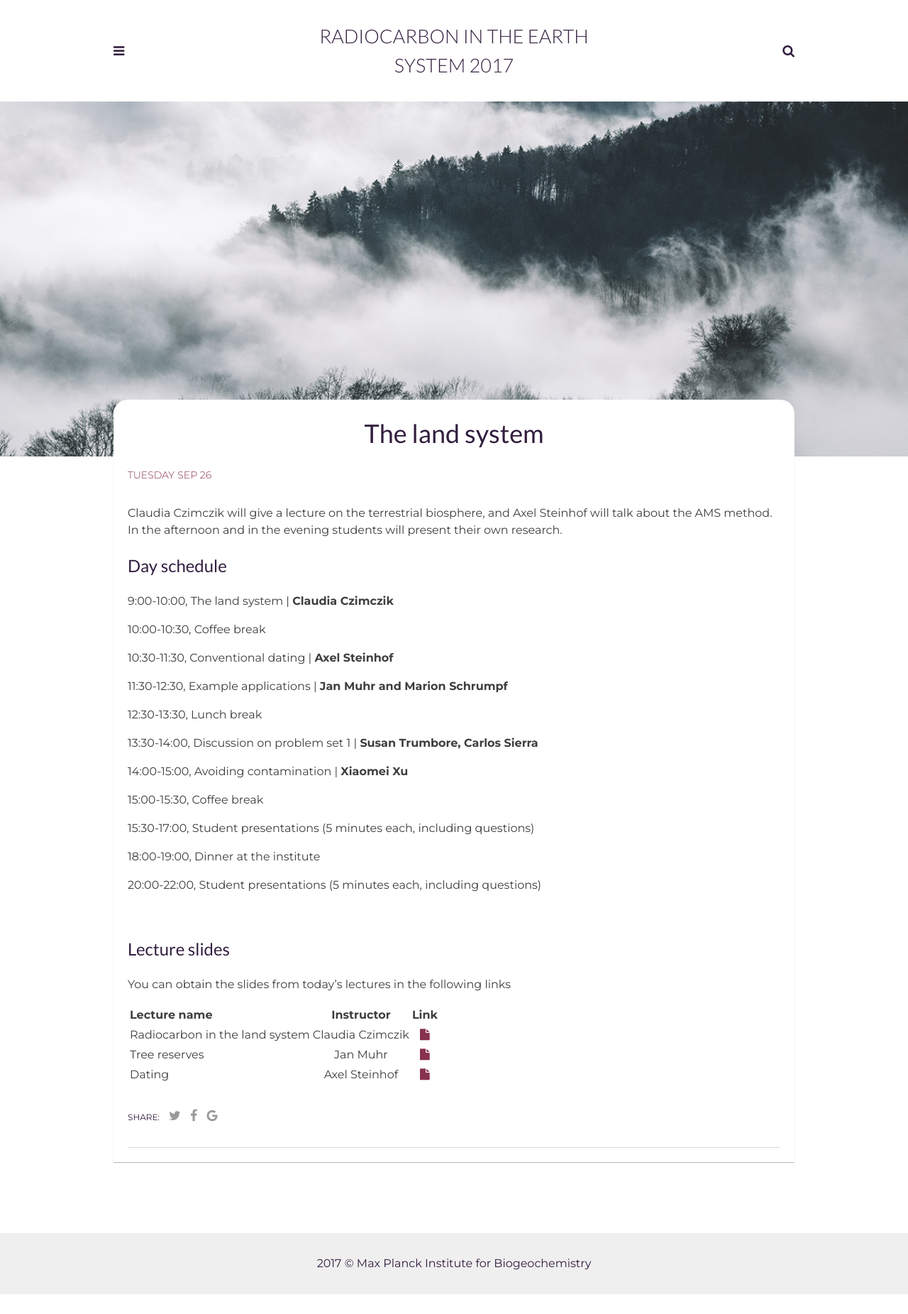
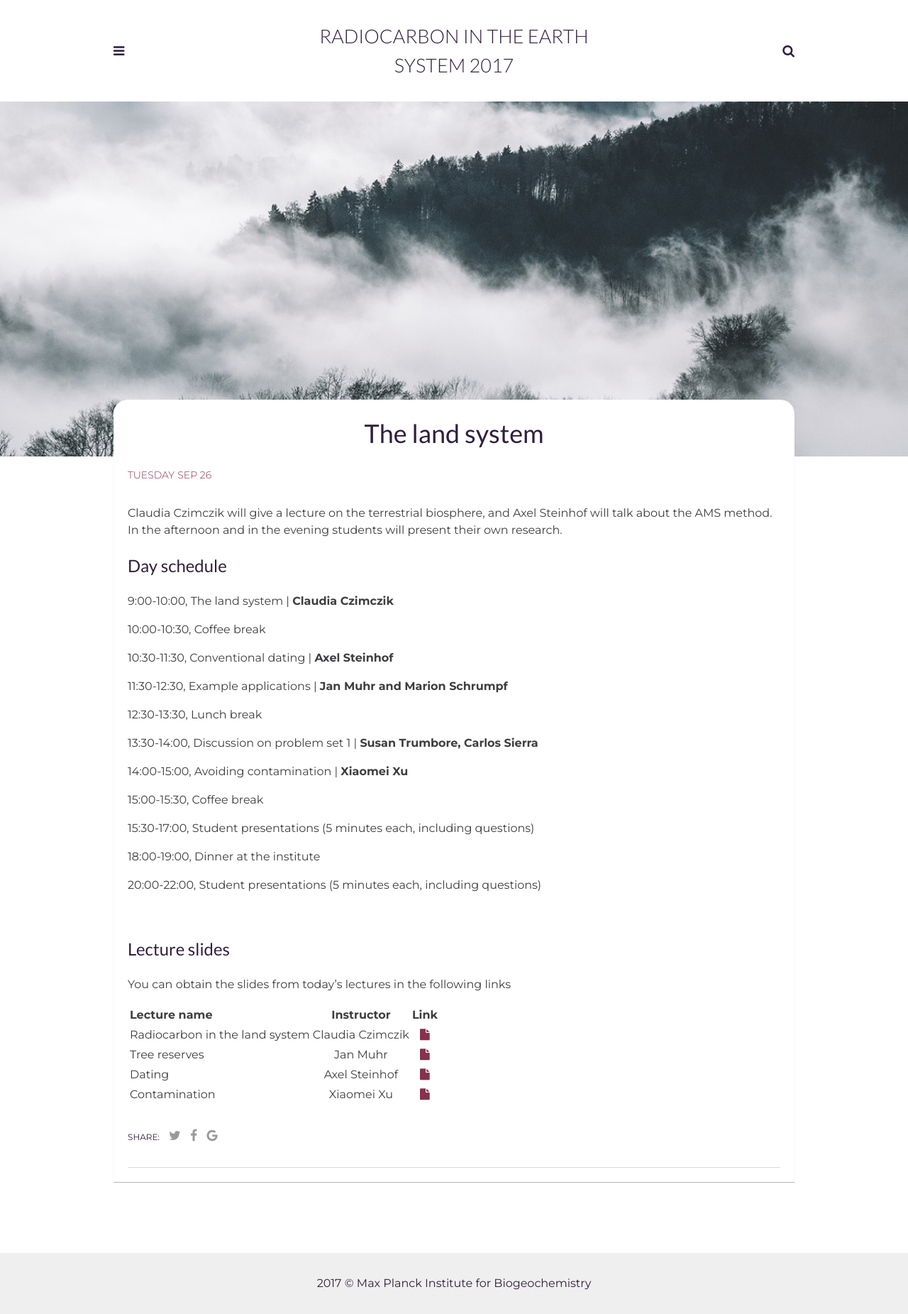
Before and after one commit to crlsierra/radiocarbon2017, a Jekyll site: the page built from _posts/2017-09-26-the-land-system.markdown, in a window 1280 px wide. Shown: the whole page at 71% size. Built offline with Jekyll 4.4.1, drawn with Linux system fonts in a browser that asks for light colours; nearby versions of some CDN libraries; comment, search, counter and statistics services are not loaded; a style sheet for code colours, icons or effects is not loaded.

Commit message:
Contamination lecture

```diff
--- a/_posts/2017-09-25-global-C-cycle.markdown
+++ b/_posts/2017-09-25-global-C-cycle.markdown
@@ -29,6 +29,7 @@ You can find all lectures from the day in the links below
 | Acceleretor Mass Spectrometry | Axel Steinhoff | <a href="{{ site.baseurl }}/lectures/Steinhof_AMS.pdf"> <i class="fa fa-file" aria-hidden="true"></i></a> |
 | Tree rings | Lukas Wacker | <a href="{{ site.baseurl }}/lectures/Wacker_Tree_rings.pdf"> <i class="fa fa-file" aria-hidden="true"></i></a> |
 
+
 <br>
 
 ## Lab groups
--- a/_posts/2017-09-26-the-land-system.markdown
+++ b/_posts/2017-09-26-the-land-system.markdown
@@ -29,3 +29,4 @@ You can obtain the slides from today's lectures in the following links
 | Radiocarbon in the land system | Claudia Czimczik | <a href="{{ site.baseurl }}/lectures/Czimczik_Land.pdf"> <i class="fa fa-file" aria-hidden="true"></i></a>  |
 | Tree reserves | Jan Muhr | <a href="{{ site.baseurl }}/lectures/Muhr_tree_reserves.pdf"> <i class="fa fa-file" aria-hidden="true"></i></a> |
 | Dating | Axel Steinhof | <a href="{{ site.baseurl }}/lectures/Steinhof_Dating.pdf"> <i class="fa fa-file" aria-hidden="true"></i></a> |
+| Contamination | Xiaomei Xu | <a href="{{ site.baseurl }}/lectures/Xu_Contamination.pdf"> <i class="fa fa-file" aria-hidden="true"></i></a> |
```
Also changed, not shown: 5 other files.
